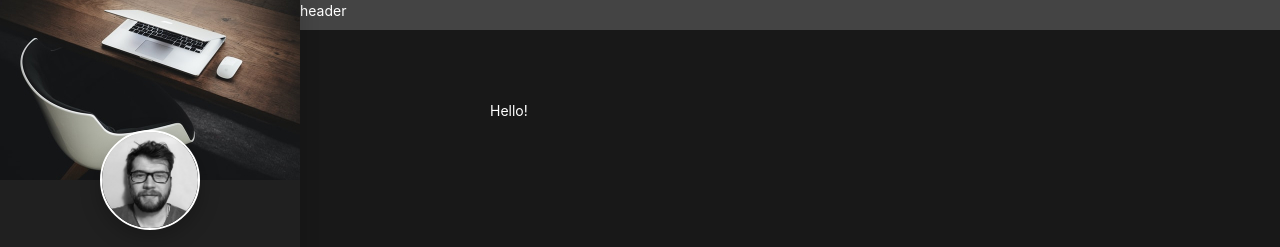
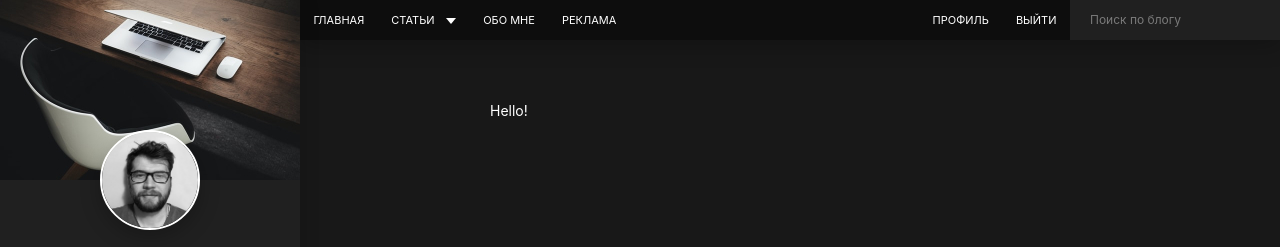
Before and after one commit to AndriyKikot/workshop_of_projects, a website: page personal-blog/src/index.html in a window 1280 px wide. Shown: the top 247 px of the page. Drawn offline with nearby package versions, Linux system fonts and the light colour scheme; files that its build step writes are made by us from their sources.

Commit message:
added header

```diff
--- a/personal-blog/src/assets/scss/_vars.scss
+++ b/personal-blog/src/assets/scss/_vars.scss
@@ -1,5 +1,6 @@
 $primary: #202020;
 $secondary: #121212;
+$black: #000;
 $white: #fff;
 $red: #ed3024;
 $blue: #3137c9;
--- a/personal-blog/src/assets/scss/blocks/header.scss
+++ b/personal-blog/src/assets/scss/blocks/header.scss
@@ -1,11 +1,22 @@
 .header {
-    width: calc(100% - #{$sidebar-width});
-    height: 30px;
+  display: flex;
+  width: calc(100% - #{$sidebar-width});
 
-    background-color: #444;
+  background-color: #0d0d0d;
+  box-shadow: 0 5px 22px rgba($black, 0.25);
 
-    position: fixed;
-    top: 0;
-    right: 0;
-    z-index: $z-index-header;
+  position: fixed;
+  top: 0;
+  right: 0;
+  z-index: $z-index-header;
 }
+
+.header__left {
+  width: 60%;
+}
+
+.header__right {
+  width: 40%;
+  display: flex;
+  justify-content: flex-end;
+}
--- /dev/null
+++ b/personal-blog/src/assets/scss/blocks/nav.scss
@@ -0,0 +1,45 @@
+.nav__list {
+  display: flex;
+}
+
+.nav__item {
+  position: relative;
+
+  &:hover {
+    .nav__link {
+      background-color: $blue;
+    }
+    > .subnav {
+      display: block;
+    }
+  }
+}
+
+.nav__link {
+  display: block;
+  padding: 1.35rem;
+  font-size: 1.1rem;
+  line-height: 1.2;
+  text-transform: uppercase;
+  color: $white;
+  text-decoration: none;
+  transition: background-color 0.2s linear;
+
+  &.has-subnav {
+    position: relative;
+    padding-right: 3.5rem;
+
+    &::after {
+      margin-top: 1px;
+      content: "";
+      display: block;
+      border-style: solid;
+      border-width: 6px 5px 0 5px;
+      border-color: $white transparent transparent transparent;
+      position: absolute;
+      top: 50%;
+      right: 1.35rem;
+      transform: translateY(-50%);
+    }
+  }
+}
--- /dev/null
+++ b/personal-blog/src/assets/scss/blocks/search.scss
@@ -0,0 +1,20 @@
+.search {
+  width: 100%;
+  max-width: 21rem;
+  background-color: $primary;
+}
+
+.search__input {
+  display: block;
+  width: 100%;
+  padding: 1.2rem 2rem;
+  background-color: transparent;
+  border: none;
+  font-family: inherit;
+  font-size: 1.2rem;
+  color: $white;
+
+  &::placeholder {
+    color: rgba($white, 0.4);
+  }
+}
--- /dev/null
+++ b/personal-blog/src/assets/scss/blocks/subnav.scss
@@ -0,0 +1,24 @@
+.subnav {
+  display: none;
+  width: 16.5rem;
+  padding: 0.5rem 0;
+  background-color: $blue;
+  border-radius: 0 0 5px 5px;
+  box-shadow: 0 6px 8px rgba($black, 0.2);
+  position: absolute;
+  top: 100%;
+  left: 0;
+}
+
+.subnav__link {
+  display: block;
+  padding: 0.45rem 1.2rem;
+  color: $white;
+  font-size: 1.2rem;
+  text-decoration: none;
+  transition: background-color 0.2s ease-in-out;
+
+  &:hover {
+    background-color: darken($blue, 5%);
+  }
+}
--- a/personal-blog/src/assets/scss/style.scss
+++ b/personal-blog/src/assets/scss/style.scss
@@ -25,6 +25,9 @@ body {
 /* Blocks */
 @import "blocks/page";
 @import "blocks/header";
+@import "blocks/nav";
+@import "blocks/subnav";
+@import "blocks/search";
 @import "blocks/sidebar";
 @import "blocks/main";
 @import "blocks/container";
--- a/personal-blog/src/partials/header.html
+++ b/personal-blog/src/partials/header.html
@@ -1 +1,46 @@
-<header class="header">header</header>
+<header class="header">
+    <div class="header__left">
+        <nav class="nav">
+            <ul class="nav__list">
+                <li class="nav__item">
+                    <a class="nav__link" href="#">Главная</a>
+                </li>
+                <li class="nav__item">
+                    <a class="nav__link has-subnav" href="#">Статьи</a>
+                    <ul class="subnav">
+                        <li>
+                            <a class="subnav__link" href="#">Создание сайтов</a>
+                        </li>
+                        <li>
+                            <a class="subnav__link" href="#">Интернет-маркетинг</a>
+                        </li>
+                        <li>
+                            <a class="subnav__link" href="#">Продвижение видео</a>
+                        </li>
+                    </ul>
+                </li>
+                <li class="nav__item">
+                    <a class="nav__link" href="#">Обо мне</a>
+                </li>
+                <li class="nav__item">
+                    <a class="nav__link" href="#">Реклама</a>
+                </li>
+            </ul>
+        </nav>
+    </div>
+    <div class="header__right">
+        <nav class="nav">
+            <ul class="nav__list">
+                <li class="nav__item">
+                    <a class="nav__link" href="#">Профиль</a>
+                </li>
+                <li class="nav__item">
+                    <a class="nav__link" href="#">Выйти</a>
+                </li>
+            </ul>
+        </nav>
+        <form class="search" action="/" method="POST">
+            <input class="search__input" type="text" placeholder="Поиск по блогу">
+        </form>
+    </div>
+</header>
```
Also changed, not shown: personal-blog/dist/assets/css/style.css, personal-blog/dist/assets/css/style.min.css, personal-blog/dist/assets/images/sidebar-profile.jpg (deleted), personal-blog/dist/assets/images/мяууу.jpg (deleted), personal-blog/dist/index.html.
